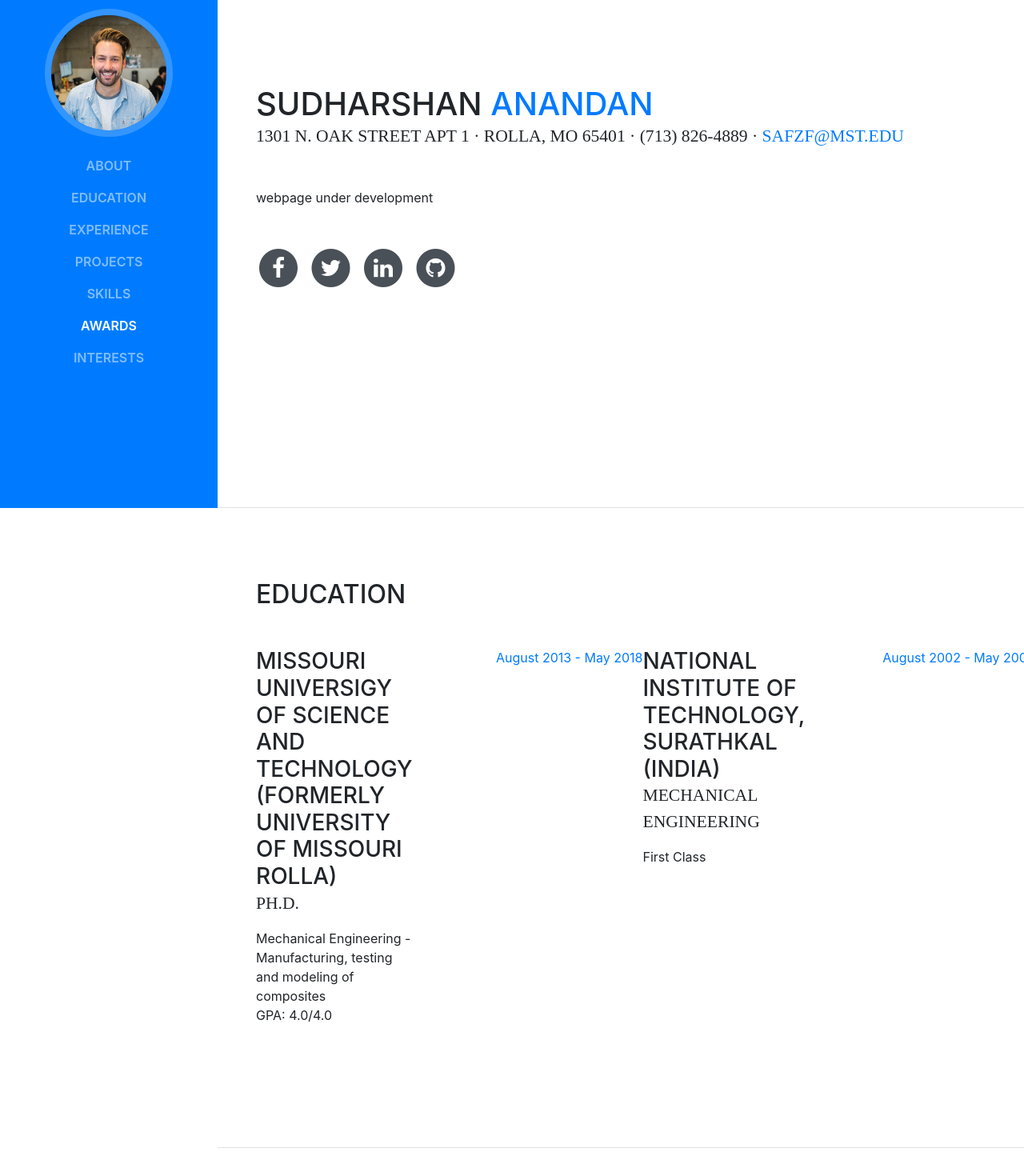
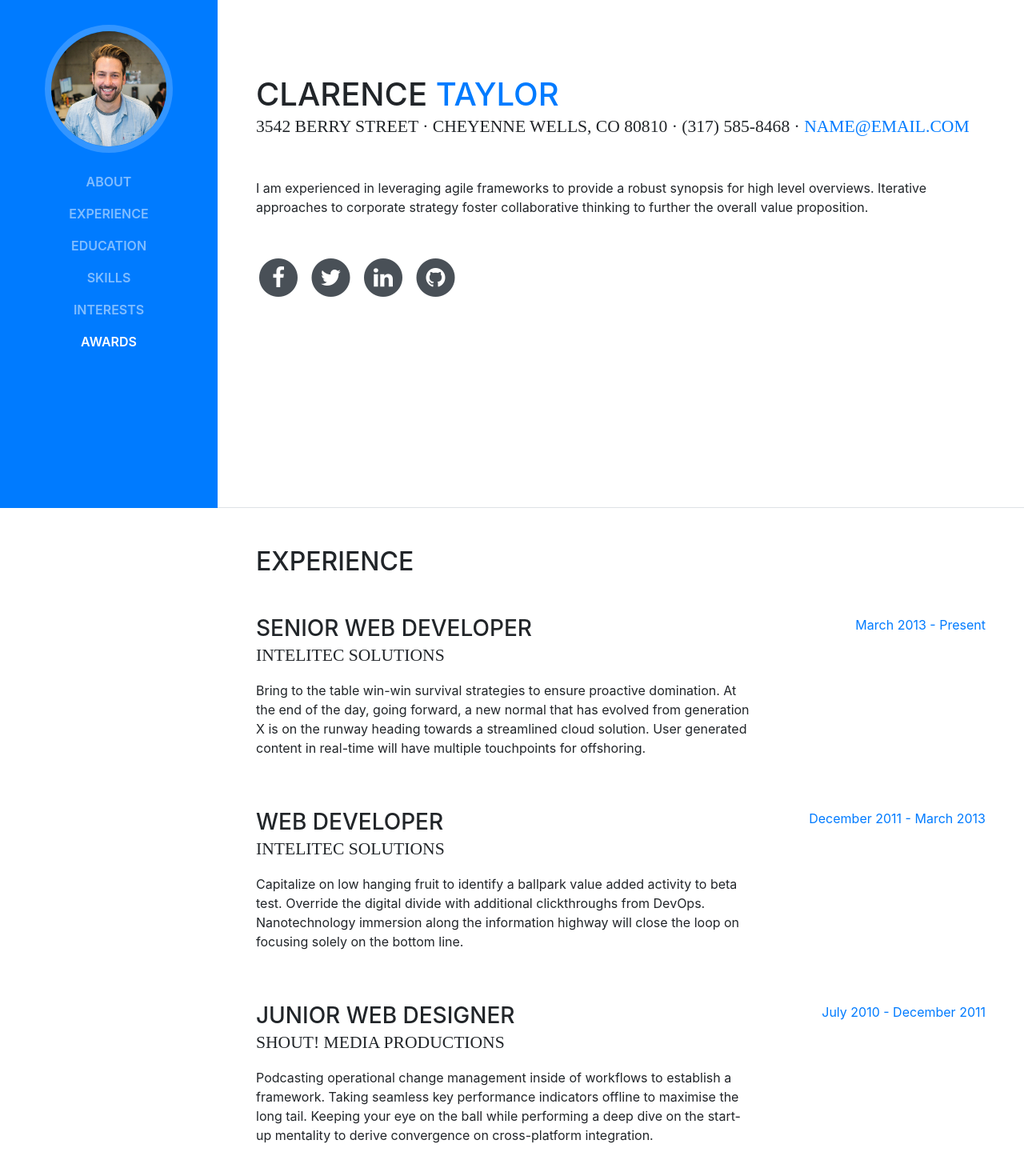
Before and after one commit to sudharshan87/suds-cv, a website with bundled scripts: page index.html in a window 1280 px wide. Shown: the part 165-1615 px from the top of the page at 80% size. Built offline with nearby package versions, Linux system fonts and the light colour scheme; a web font is replaced by a local one.

Commit message:
Add files via upload

```diff
--- a/index.html
+++ b/index.html
@@ -43,24 +43,19 @@
             <a class="nav-link js-scroll-trigger" href="#about">About</a>
           </li>
           <li class="nav-item">
-            <a class="nav-link js-scroll-trigger" href="#education">Education</a>
+            <a class="nav-link js-scroll-trigger" href="#experience">Experience</a>
           </li>
           <li class="nav-item">
-            <a class="nav-link js-scroll-trigger" href="#experience">Experience</a>
-          </li>
-           <li class="nav-item">
-            <a class="nav-link js-scroll-trigger" href="#projects">Projects</a>
+            <a class="nav-link js-scroll-trigger" href="#education">Education</a>
           </li>
           <li class="nav-item">
             <a class="nav-link js-scroll-trigger" href="#skills">Skills</a>
           </li>
-
+          <li class="nav-item">
+            <a class="nav-link js-scroll-trigger" href="#interests">Interests</a>
+          </li>
           <li class="nav-item">
             <a class="nav-link js-scroll-trigger" href="#awards">Awards</a>
-          </li>
-
-            <li class="nav-item">
-            <a class="nav-link js-scroll-trigger" href="#interests">Interests</a>
           </li>
         </ul>
       </div>
@@ -70,13 +65,13 @@
 
       <section class="resume-section p-3 p-lg-5 d-flex d-column" id="about">
         <div class="my-auto">
-          <h1 class="mb-0">Sudharshan
-            <span class="text-primary">Anandan</span>
+          <h1 class="mb-0">Clarence
+            <span class="text-primary">Taylor</span>
           </h1>
-          <div class="subheading mb-5">1301 N. Oak Street Apt 1 · Rolla, MO 65401 · (713) 826-4889 ·
-            <a href="mailto:safzf@mst.edu">safzf@mst.edu</a>
+          <div class="subheading mb-5">3542 Berry Street · Cheyenne Wells, CO 80810 · (317) 585-8468 ·
+            <a href="mailto:name@email.com">name@email.com</a>
           </div>
-          <p class="mb-5"> webpage under development </p>
+          <p class="mb-5">I am experienced in leveraging agile frameworks to provide a robust synopsis for high level overviews. Iterative approaches to corporate strategy foster collaborative thinking to further the overall value proposition.</p>
           <ul class="list-inline list-social-icons mb-0">
             <li class="list-inline-item">
               <a href="#">
@@ -111,36 +106,6 @@
               </a>
             </li>
           </ul>
-        </div>
-      </section>
-
-       <section class="resume-section p-3 p-lg-5 d-flex flex-column" id="education">
-        <div class="my-auto">
-          <h2 class="mb-5">Education</h2>
-
-          <div class="resume-item d-flex flex-column flex-md-row mb-5">
-            <div class="resume-content mr-auto">
-              <h3 class="mb-0">Missouri Universigy of Science and Technology</h3>
-              <h3 class="mb-0">(Formerly University of Missouri Rolla)</h3>
-              <div class="subheading mb-3">Ph.D. </div>
-              <div>Mechanical Engineering - Manufacturing, testing and modeling of composites</div>
-              <p>GPA: 4.0/4.0</p>
-            </div>
-            <div class="resume-date text-md-right">
-              <span class="text-primary">August 2013 - May 2018</span>
-        </div>
-
-          <div class="resume-item d-flex flex-column flex-md-row">
-            <div class="resume-content mr-auto">
-              <h3 class="mb-0">National Institute of Technology, Surathkal (India) </h3>
-              <div class="subheading mb-3">Mechanical Engineering</div>
-              <p>First Class</p>
-            </div>
-            <div class="resume-date text-md-right">
-              <span class="text-primary">August 2002 - May 2006</span>
-            </div>
-          </div>
-
         </div>
       </section>
 
@@ -196,7 +161,35 @@
 
       </section>
 
+      <section class="resume-section p-3 p-lg-5 d-flex flex-column" id="education">
+        <div class="my-auto">
+          <h2 class="mb-5">Education</h2>
 
+          <div class="resume-item d-flex flex-column flex-md-row mb-5">
+            <div class="resume-content mr-auto">
+              <h3 class="mb-0">University of Colorado Boulder</h3>
+              <div class="subheading mb-3">Bachelor of Science</div>
+              <div>Computer Science - Web Development Track</div>
+              <p>GPA: 3.23</p>
+            </div>
+            <div class="resume-date text-md-right">
+              <span class="text-primary">August 2006 - May 2010</span>
+            </div>
+          </div>
+
+          <div class="resume-item d-flex flex-column flex-md-row">
+            <div class="resume-content mr-auto">
+              <h3 class="mb-0">James Buchanan High School</h3>
+              <div class="subheading mb-3">Technology Magnet Program</div>
+              <p>GPA: 3.56</p>
+            </div>
+            <div class="resume-date text-md-right">
+              <span class="text-primary">August 2002 - May 2006</span>
+            </div>
+          </div>
+
+        </div>
+      </section>
 
       <section class="resume-section p-3 p-lg-5 d-flex flex-column" id="skills">
         <div class="my-auto">
```
